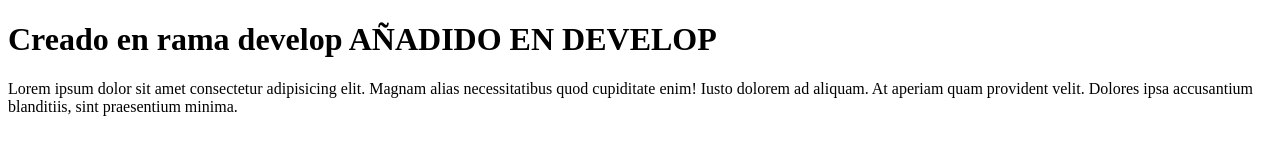
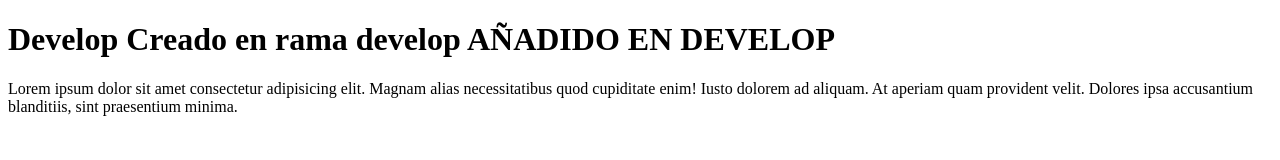
Before and after one commit to AleLJ/asir1-2023, a plain HTML site: page index.html in a window 1280 px wide. Drawn offline with Linux system fonts and the light colour scheme.

Commit message:
Probando

```diff
--- a/index.html
+++ b/index.html
@@ -7,7 +7,7 @@
 </head>
 <body>
 
-    <h1>Creado en rama develop AÑADIDO EN DEVELOP</h1>
+    <h1> Develop Creado en rama develop AÑADIDO EN DEVELOP</h1>
     <p>Lorem ipsum dolor sit amet consectetur adipisicing elit. Magnam alias necessitatibus quod cupiditate enim! Iusto dolorem ad aliquam. At aperiam quam provident velit. Dolores ipsa accusantium blanditiis, sint praesentium minima.</p>
 
 </body>
```
